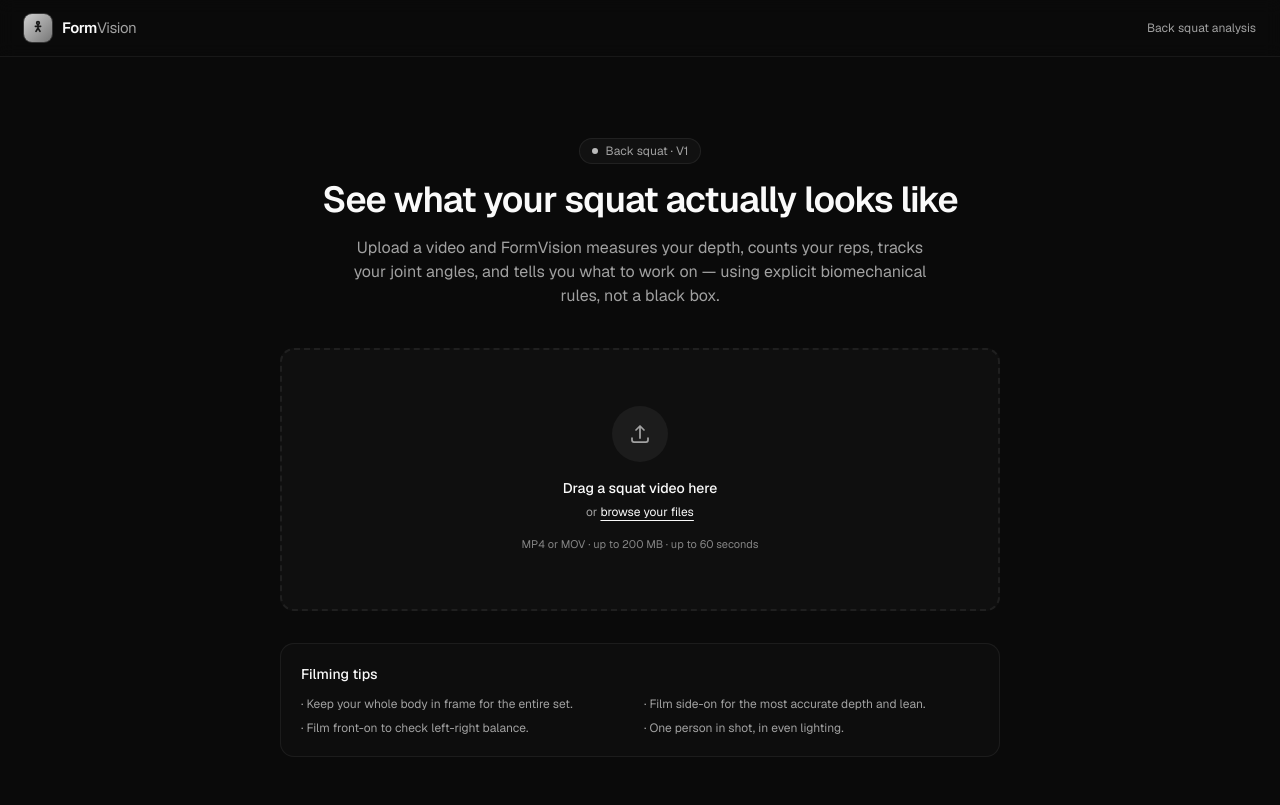
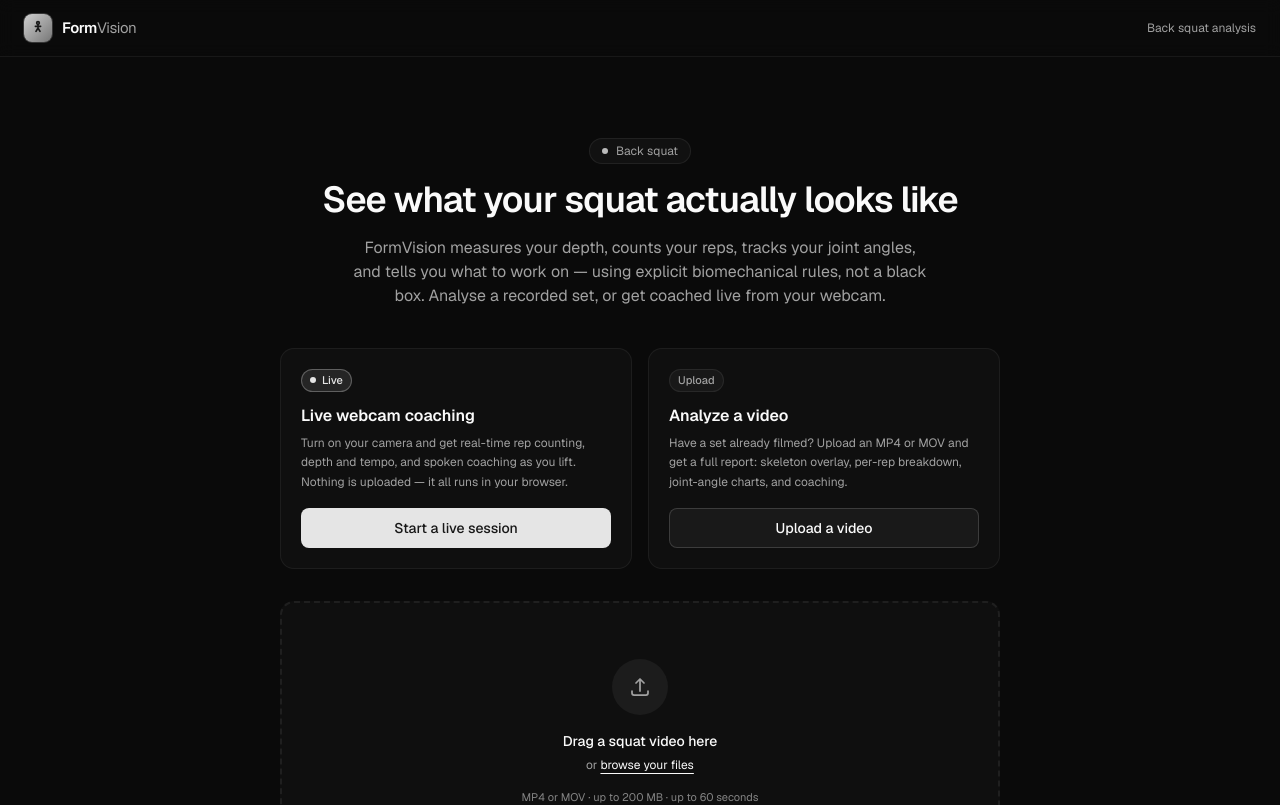
Before and after one commit to Phsweeney/FormVision, a Next.js app in the folder frontend/: page / in a window 1280 px wide. Shown: the top 805 px of the page. Built offline with nearby package versions, Linux system fonts and the light colour scheme; no server answers.

Commit message:
feat(frontend): add live/upload mode chooser, /live route, and vitest

```diff
--- /dev/null
+++ b/frontend/src/app/live/page.tsx
@@ -0,0 +1,51 @@
+"use client";
+
+import Link from "next/link";
+
+import { buttonVariants } from "@/components/ui/button";
+
+/**
+ * Live coaching page.
+ *
+ * A Client Component: it drives the webcam, runs pose estimation and the
+ * analysis engine in the browser, and renders a skeleton overlay on a canvas.
+ * None of that touches the server beyond fetching the shared analysis
+ * thresholds once (`GET /config`).
+ *
+ * This is the shell. The camera stage, live metrics, coaching, and session
+ * summary are layered in over the following milestones; for now it establishes
+ * the route and the layout so the two-mode home page has somewhere to go.
+ */
+export default function LivePage() {
+  return (
+    <div className="mx-auto w-full max-w-6xl px-6 py-10">
+      <header className="flex flex-wrap items-end justify-between gap-4">
+        <div>
+          <span className="border-primary/30 bg-primary/10 text-primary inline-flex items-center gap-1.5 rounded-full border px-2 py-0.5 text-[11px] font-medium">
+            <span className="bg-primary size-1.5 rounded-full" aria-hidden />
+            Live
+          </span>
+          <h1 className="mt-2 text-2xl font-semibold tracking-tight">
+            Live coaching
+          </h1>
+          <p className="text-muted-foreground mt-1 text-sm">
+            Real-time rep counting, depth, tempo, and spoken feedback from your
+            webcam. Everything runs in your browser.
+          </p>
+        </div>
+        <Link
+          href="/"
+          className={buttonVariants({ variant: "outline", size: "sm" })}
+        >
+          Back to home
+        </Link>
+      </header>
+
+      <div className="border-border/60 bg-card/40 mt-6 grid aspect-video w-full place-items-center rounded-xl border">
+        <p className="text-muted-foreground text-sm">
+          Camera stage — coming online in the next step.
+        </p>
+      </div>
+    </div>
+  );
+}
--- a/frontend/src/app/page.tsx
+++ b/frontend/src/app/page.tsx
@@ -1,3 +1,6 @@
+import Link from "next/link";
+
+import { buttonVariants } from "@/components/ui/button";
 import { UploadPanel } from "@/components/upload/upload-panel";
 
 /** What the analysis produces, shown so the value is clear before uploading. */
@@ -23,8 +26,10 @@
 /**
  * Landing page.
  *
- * A Server Component. Only the upload panel is interactive, so it is the only
- * part of this page shipped to the browser as JavaScript.
+ * A Server Component. Two modes share this page: offline analysis of an
+ * uploaded video (the interactive `UploadPanel`, the only JavaScript shipped
+ * here) and real-time coaching from a live webcam (a link to `/live`). Only the
+ * upload panel needs the client; the live page loads its own bundle on demand.
  */
 export default function HomePage() {
   return (
@@ -32,7 +37,7 @@
       <section className="space-y-4 text-center">
         <span className="border-border/70 bg-card/60 text-muted-foreground inline-flex items-center gap-2 rounded-full border px-3 py-1 text-xs">
           <span className="bg-primary/80 size-1.5 rounded-full" aria-hidden />
-          Back squat · V1
+          Back squat
         </span>
 
         <h1 className="text-3xl font-semibold tracking-tight text-balance sm:text-4xl">
@@ -40,13 +45,57 @@
         </h1>
 
         <p className="text-muted-foreground mx-auto max-w-xl text-sm text-pretty sm:text-base">
-          Upload a video and FormVision measures your depth, counts your reps,
-          tracks your joint angles, and tells you what to work on — using
-          explicit biomechanical rules, not a black box.
+          FormVision measures your depth, counts your reps, tracks your joint
+          angles, and tells you what to work on — using explicit biomechanical
+          rules, not a black box. Analyse a recorded set, or get coached live
+          from your webcam.
         </p>
       </section>
 
-      <section className="mt-10">
+      {/* Mode chooser: the two ways in, given equal weight. */}
+      <section className="mt-10 grid gap-4 sm:grid-cols-2">
+        <div className="border-border/60 bg-card/40 flex flex-col rounded-xl border p-5">
+          <span className="border-primary/30 bg-primary/10 text-primary inline-flex w-fit items-center gap-1.5 rounded-full border px-2 py-0.5 text-[11px] font-medium">
+            <span className="bg-primary size-1.5 rounded-full" aria-hidden />
+            Live
+          </span>
+          <h2 className="mt-3 text-base font-semibold">Live webcam coaching</h2>
+          <p className="text-muted-foreground mt-1.5 flex-1 text-xs leading-relaxed">
+            Turn on your camera and get real-time rep counting, depth and tempo,
+            and spoken coaching as you lift. Nothing is uploaded — it all runs in
+            your browser.
+          </p>
+          <Link
+            href="/live"
+            className={buttonVariants({ size: "lg", className: "mt-4 w-full" })}
+          >
+            Start a live session
+          </Link>
+        </div>
+
+        <div className="border-border/60 bg-card/40 flex flex-col rounded-xl border p-5">
+          <span className="border-border/70 bg-muted/40 text-muted-foreground inline-flex w-fit items-center gap-1.5 rounded-full border px-2 py-0.5 text-[11px] font-medium">
+            Upload
+          </span>
+          <h2 className="mt-3 text-base font-semibold">Analyze a video</h2>
+          <p className="text-muted-foreground mt-1.5 flex-1 text-xs leading-relaxed">
+            Have a set already filmed? Upload an MP4 or MOV and get a full report:
+            skeleton overlay, per-rep breakdown, joint-angle charts, and coaching.
+          </p>
+          <Link
+            href="#upload"
+            className={buttonVariants({
+              variant: "outline",
+              size: "lg",
+              className: "mt-4 w-full",
+            })}
+          >
+            Upload a video
+          </Link>
+        </div>
+      </section>
+
+      <section id="upload" className="mt-8 scroll-mt-20">
         <UploadPanel />
       </section>
 
--- /dev/null
+++ b/frontend/vitest.config.ts
@@ -0,0 +1,27 @@
+import { fileURLToPath } from "node:url";
+
+import { defineConfig } from "vitest/config";
+
+/**
+ * Vitest configuration.
+ *
+ * The live webcam mode runs the analysis engine (geometry, smoothing, rep
+ * detection, metrics, coaching) in the browser as pure TypeScript. Those
+ * modules are framework-free by design, exactly like their Python
+ * counterparts, so they are tested in a plain Node environment with no jsdom
+ * and no React. This mirrors the backend, whose analysis suite runs without
+ * MediaPipe or a real video.
+ */
+export default defineConfig({
+  test: {
+    environment: "node",
+    include: ["src/**/*.test.ts"],
+  },
+  resolve: {
+    // Match the `@/*` path alias from tsconfig so tests import the same way
+    // the app does.
+    alias: {
+      "@": fileURLToPath(new URL("./src", import.meta.url)),
+    },
+  },
+});
```
Also changed, not shown: frontend/package.json (+5 -2 lines), 2 other files (tests, documents, lock files or other folders).
